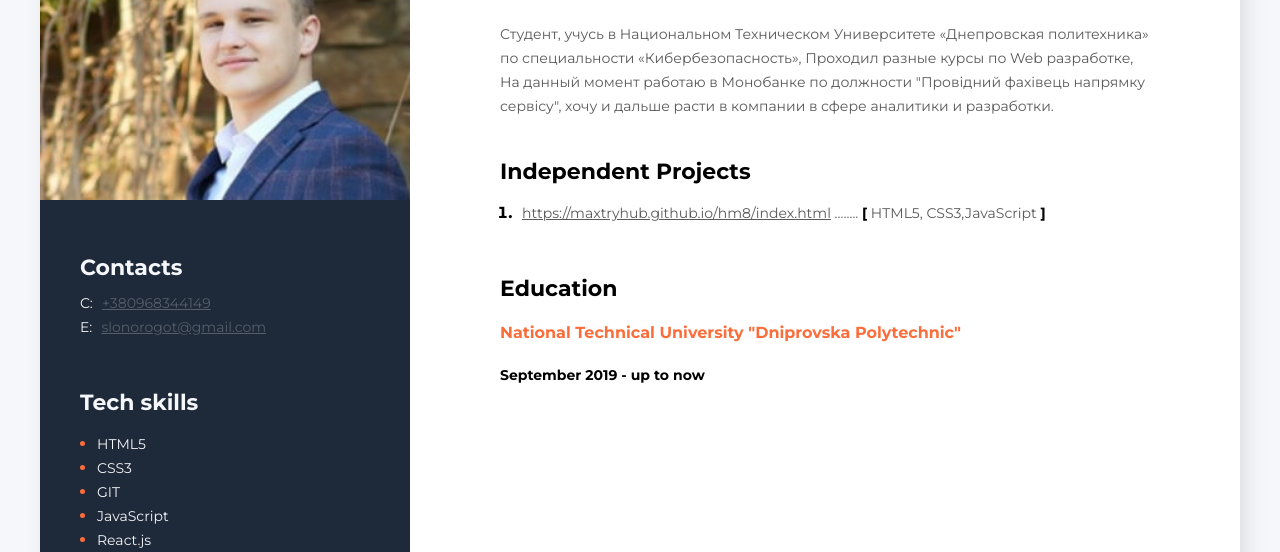
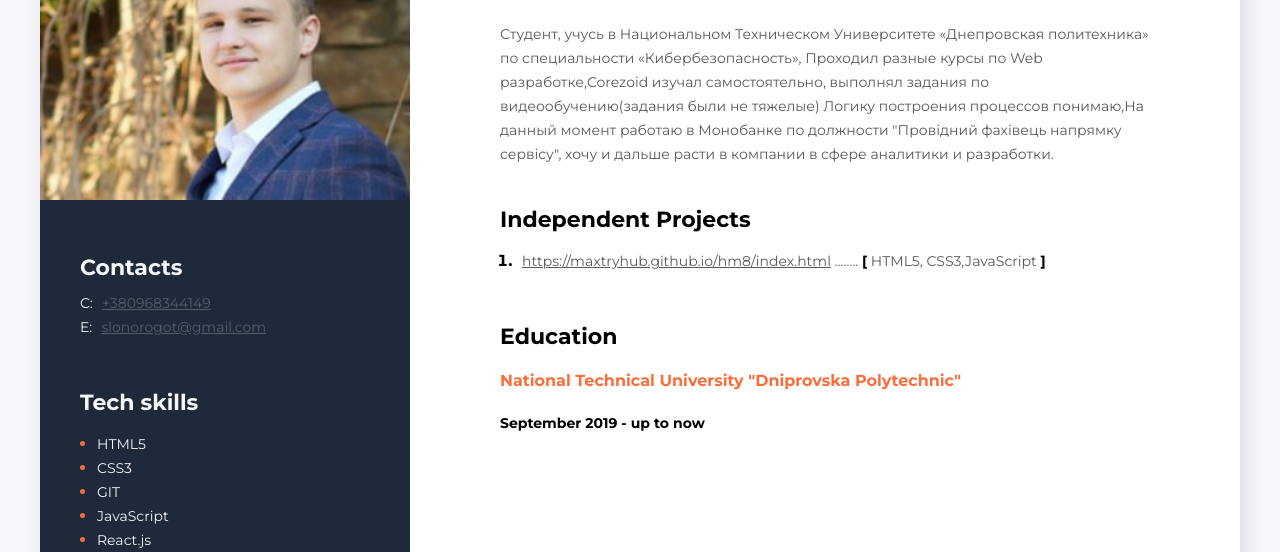
Before and after one commit to MaxTryhub/res-mono, a plain HTML site: page index.html in a window 1280 px wide. Shown: the part 235-787 px from the top of the page. Drawn offline with Linux system fonts and the light colour scheme.

Commit message:
Update index.html

```diff
--- a/index.html
+++ b/index.html
@@ -19,7 +19,7 @@
                     <div class="about-me">
                     <h2 class="about-me-profession">Developer </h2>
                         <h1 class="about-me-name">Maksym Tryhub</h1>
-                    <p class="about-me-description">Студент, учусь в Национальном Техническом Университете «Днепровская политехника» по специальности «Кибербезопасность», Проходил разные курсы по Web разработке, На данный момент работаю в Монобанке по должности "Провідний фахівець напрямку сервісу", хочу и дальше расти в компании в сфере аналитики и разработки.</p>
+                    <p class="about-me-description">Студент, учусь в Национальном Техническом Университете «Днепровская политехника» по специальности «Кибербезопасность», Проходил разные курсы по Web разработке,Corezoid изучал самостоятельно, выполнял задания по видеообучению(задания были не тяжелые) Логику построения процессов понимаю,На данный момент работаю в Монобанке по должности "Провідний фахівець напрямку сервісу", хочу и дальше расти в компании в сфере аналитики и разработки.</p>
                     </div>
                 <!--My project-->
                 <div class="My-project">
```
